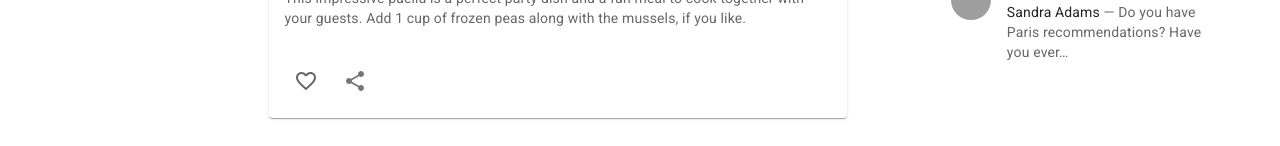
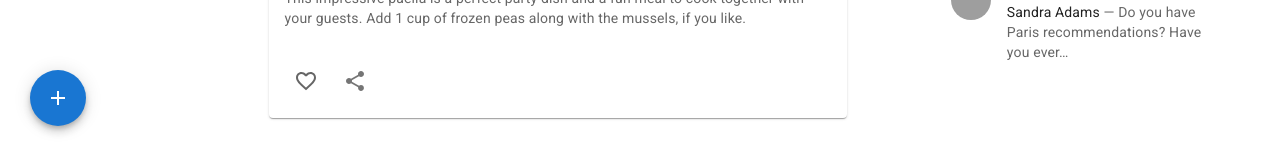
Before and after one commit to peterochieng/Social-Site, a React (Create React App) app in the folder react-webiste/: page / in a window 1280 px wide. Shown: the part 654-800 px from the top of the page. Built offline with nearby package versions, Linux system fonts and the light colour scheme; grey boxes are pictures that could not be loaded.

Commit message:
Added Modal to Add.js

```diff
--- a/react-webiste/src/components/Add.jsx
+++ b/react-webiste/src/components/Add.jsx
@@ -1,9 +1,61 @@
-import React from 'react'
+import { Avatar, Box, Fab, Modal, Tooltip, Typography } from "@mui/material";
+import React from "react";
+import AddIcon from "@mui/icons-material/Add";
+import { useState } from "react";
+import styled from "@emotion/styled";
+
+const StyledModal = styled(Modal)({
+    display: 'flex',
+    alignItems: 'center',
+    justifyContent: 'center'
+})
+
+const UserBox = styled(Box)({
+    display: 'flex',
+    alignItems: 'center',
+    gap: '10px',
+    marginBottom: '20px'
+})
 
 const Add = () => {
+    const [open, setOpen] = useState(false);
   return (
-    <div>Add</div>
-  )
-}
+    <>
+    <Tooltip
+    onClick={e=> setOpen(true)}
+      title="Add Post"
+      sx={{
+        position: "fixed",
+        bottom: 20,
+        left: { xs: "calc(50% - 25px)", md: 30 },
+      }}
+    >
+      <Fab color="primary" aria-label="add">
+        <AddIcon />
+      </Fab>
+    </Tooltip>
+
+<StyledModal
+  open={open}
+  onClose={e=> setOpen(false)}
+  aria-labelledby="modal-modal-title"
+  aria-describedby="modal-modal-description"
+>
+  <Box width={400} height={300} p={3} bgcolor={"white"} borderRadius={5}>
+    <Typography variant="h6" color="gray" sx={{justifyContent: 'center', alignItems: 'center', display: 'flex'}}>
+        Create Post
+    </Typography>
+    <UserBox>
+        <Avatar
+        src="https://images.pexels.com/photos/846741/pexels-photo-486741.jpeg"
+        sx={{width: 30, height: 30}}
+        />
+        <Typography variant= 'span' fontWeight={500}>John Doe</Typography>
+    </UserBox>
+  </Box>
+</StyledModal>
+</>
+  );
+};
 
 export default Add;
```
